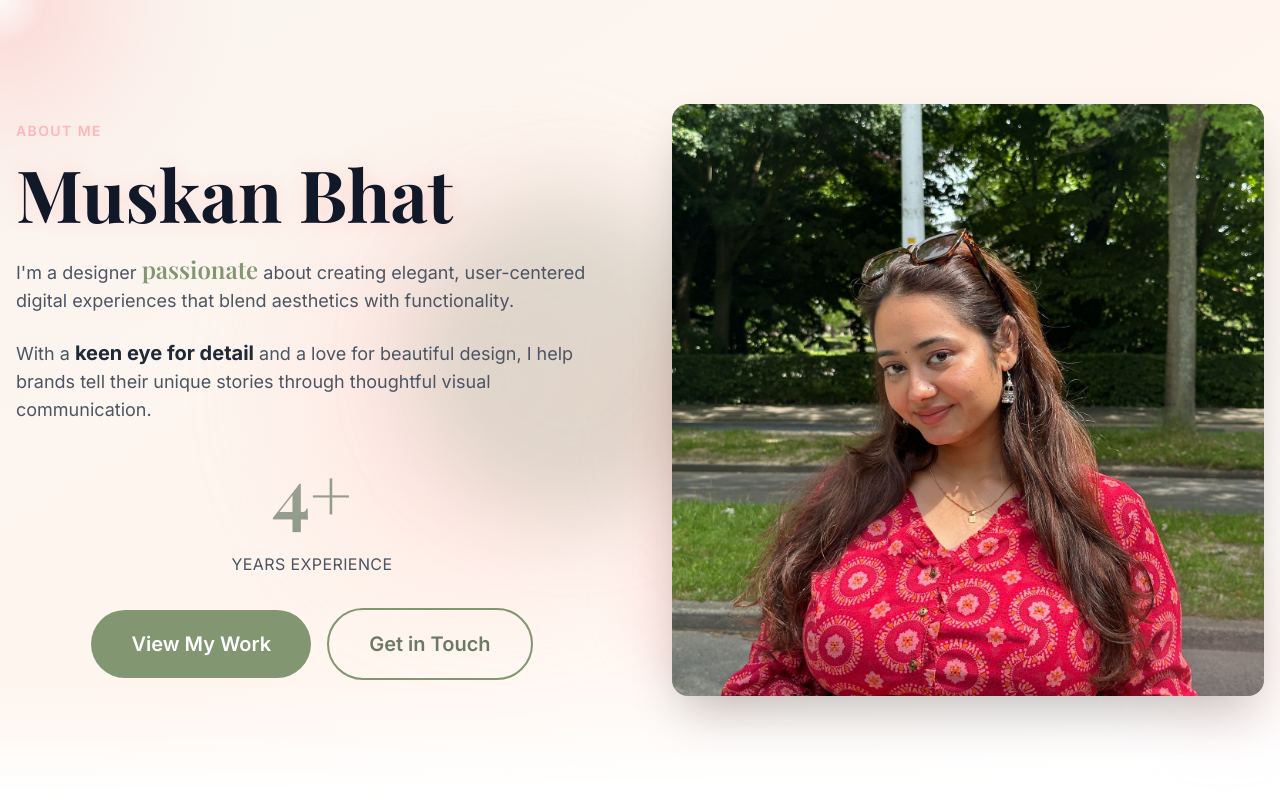
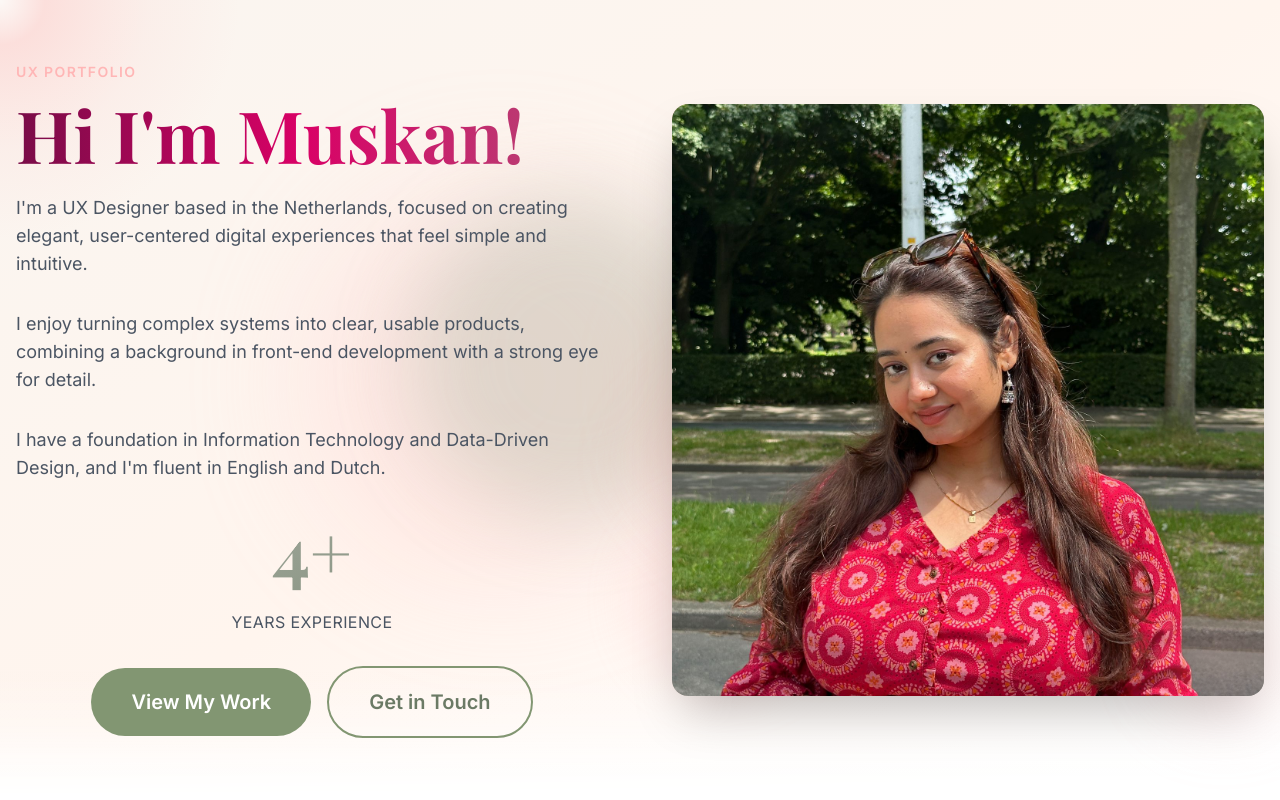
Before and after one commit to Muskan610/Portfolio, a React (Vite) app: page / in a window 1280 px wide. Shown: the top 800 px of the page. Built offline with nearby package versions, Linux system fonts and the light colour scheme.

Commit message:
Modified intro and hero section

```diff
--- a/src/components/Contact/Contact.jsx
+++ b/src/components/Contact/Contact.jsx
@@ -80,7 +80,7 @@ const Contact = () => {
 
       {/* Footer */}
       <div className="mt-20 pt-8 border-t border-gray-200 text-center text-gray-500 text-sm">
-        <p>© 2026 Designer Portfolio. All rights reserved.</p>
+        <p>© 2026 Muskan Bhat. All rights reserved.</p>
       </div>
     </Section>
   );
--- a/src/components/Hero/HeroContent.jsx
+++ b/src/components/Hero/HeroContent.jsx
@@ -29,21 +29,21 @@ const HeroContent = () => {
           }`}
         >
           <span className="text-xs md:text-sm uppercase tracking-widest text-accent font-semibold mb-4 block">
-            About Me
+            UX Portfolio
           </span>
           <h2 className="font-display mb-6">
-            <span className="block text-5xl md:text-6xl lg:text-7xl font-bold text-gray-900 animate-pulse-shadow">
-              Muskan Bhat
+            <span className="block text-5xl md:text-6xl lg:text-7xl font-bold bg-gradient-to-r from-gray-900 via-[#d90166] to-sage-500 bg-clip-text text-transparent bg-200% animate-gradient-shift">
+              Hi I'm Muskan!
             </span>
           </h2>
-          <p className="text-base md:text-lg text-gray-600 mb-6 leading-relaxed">
-            I'm a designer <span className="text-xl md:text-2xl font-display font-semibold text-sage-600">passionate</span> about creating elegant, user-centered
-            digital experiences that blend aesthetics with functionality.
+          <p className="text-base md:text-lg text-gray-600 mb-8 leading-relaxed">
+            I'm a UX Designer based in the Netherlands, focused on creating elegant, user-centered digital experiences that feel simple and intuitive.
           </p>
           <p className="text-base md:text-lg text-gray-600 mb-8 leading-relaxed">
-            With a <span className="text-lg md:text-xl font-bold text-gray-800">keen eye for detail</span> and a love for beautiful design, I help
-            brands tell their unique stories through thoughtful visual
-            communication.
+            I enjoy turning complex systems into clear, usable products, combining a background in front-end development with a strong eye for detail.
+          </p>
+          <p className="text-base md:text-lg text-gray-600 mb-8 leading-relaxed">
+            I have a foundation in Information Technology and Data-Driven Design, and I'm fluent in English and Dutch.
           </p>
 
           {/* Stats */}
```
